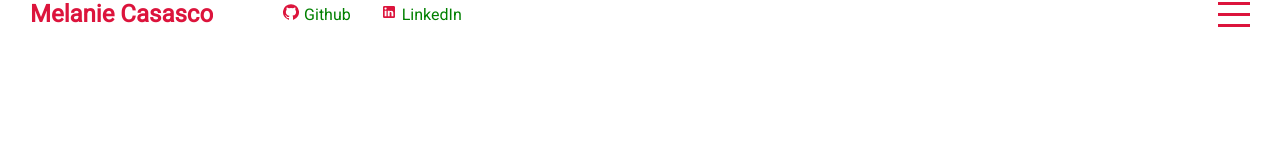
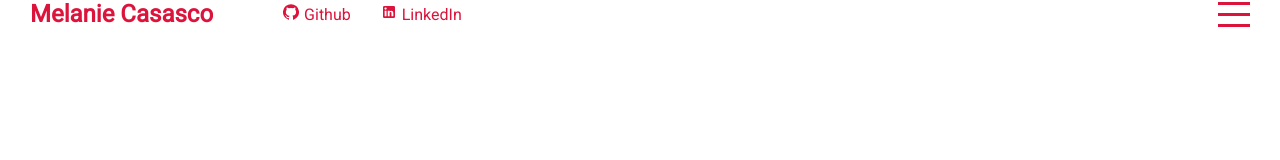
Before and after one commit to melicasasco/portfolio-react, a React (Create React App) app: page / in a window 1280 px wide. Shown: the top 160 px of the page. Built offline with nearby package versions, Linux system fonts and the light colour scheme.

Commit message:
fix modal size

```diff
--- a/src/components/modal/modal.scss
+++ b/src/components/modal/modal.scss
@@ -13,6 +13,7 @@ button {
      height: 10%;
      font-size: 1.5rem;
      margin-bottom: 1.3rem;
+     margin: 2rem;
 
      @media (min-width: 1024px){
       width: 150px;
@@ -35,10 +36,6 @@ button {
     }
   }
 
-  span {
-    color: green;
-  }
-
 
   p {
         font-weight: 300;
@@ -46,6 +43,7 @@ button {
         text-align: center;
         color: white;
         padding-right: 1rem;
+
 
         @media (min-width: 375px){
           justify-content: center;
@@ -55,11 +53,13 @@ button {
           padding: 0;
 
           @media (min-width: 768px){
-            font-size: 1rem;
+            font-size: 1.7rem;
+
            }
 
           @media (min-width: 1024px){
            font-size: 1.3rem;
+
           }
 
         }
```
